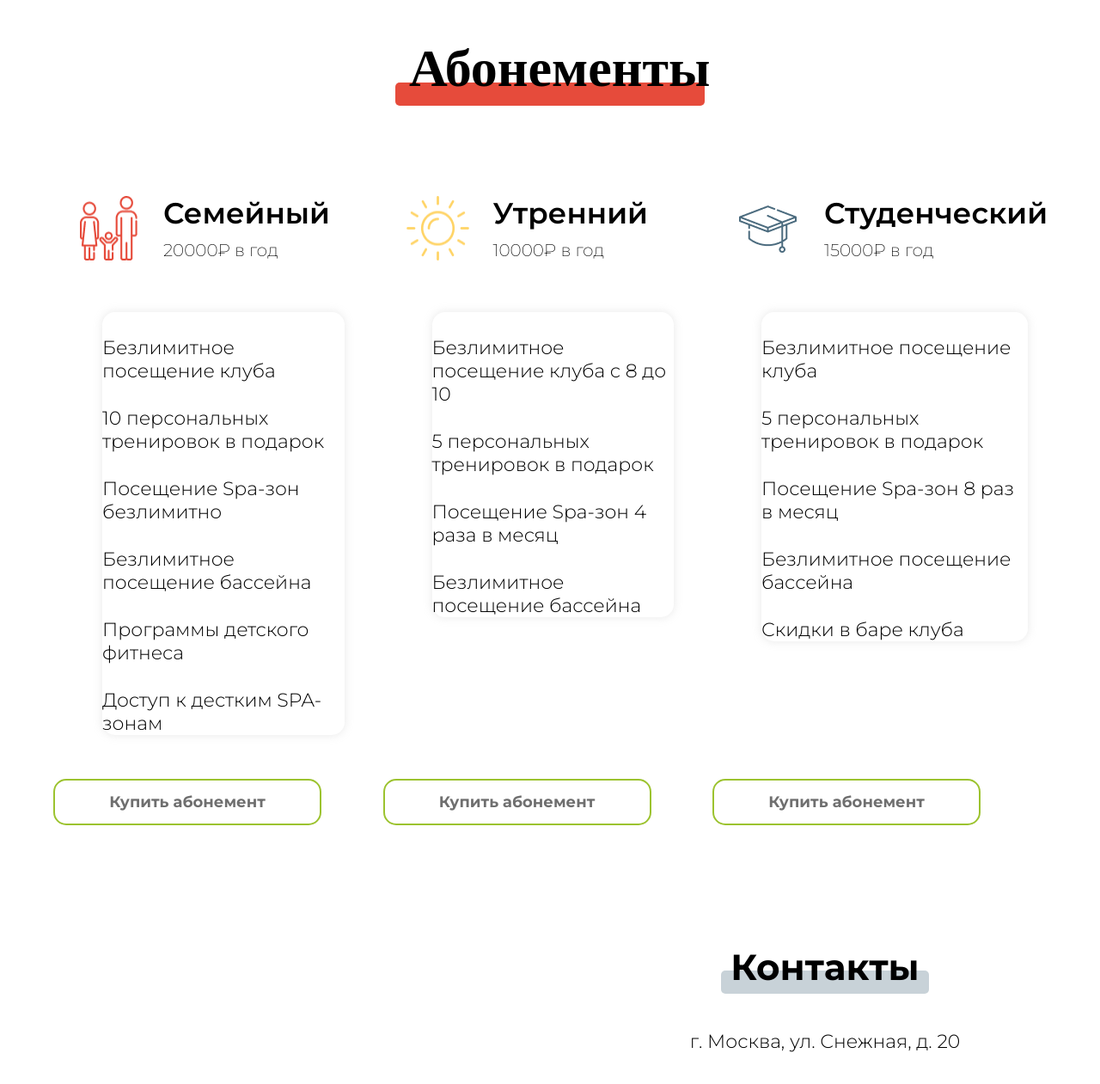
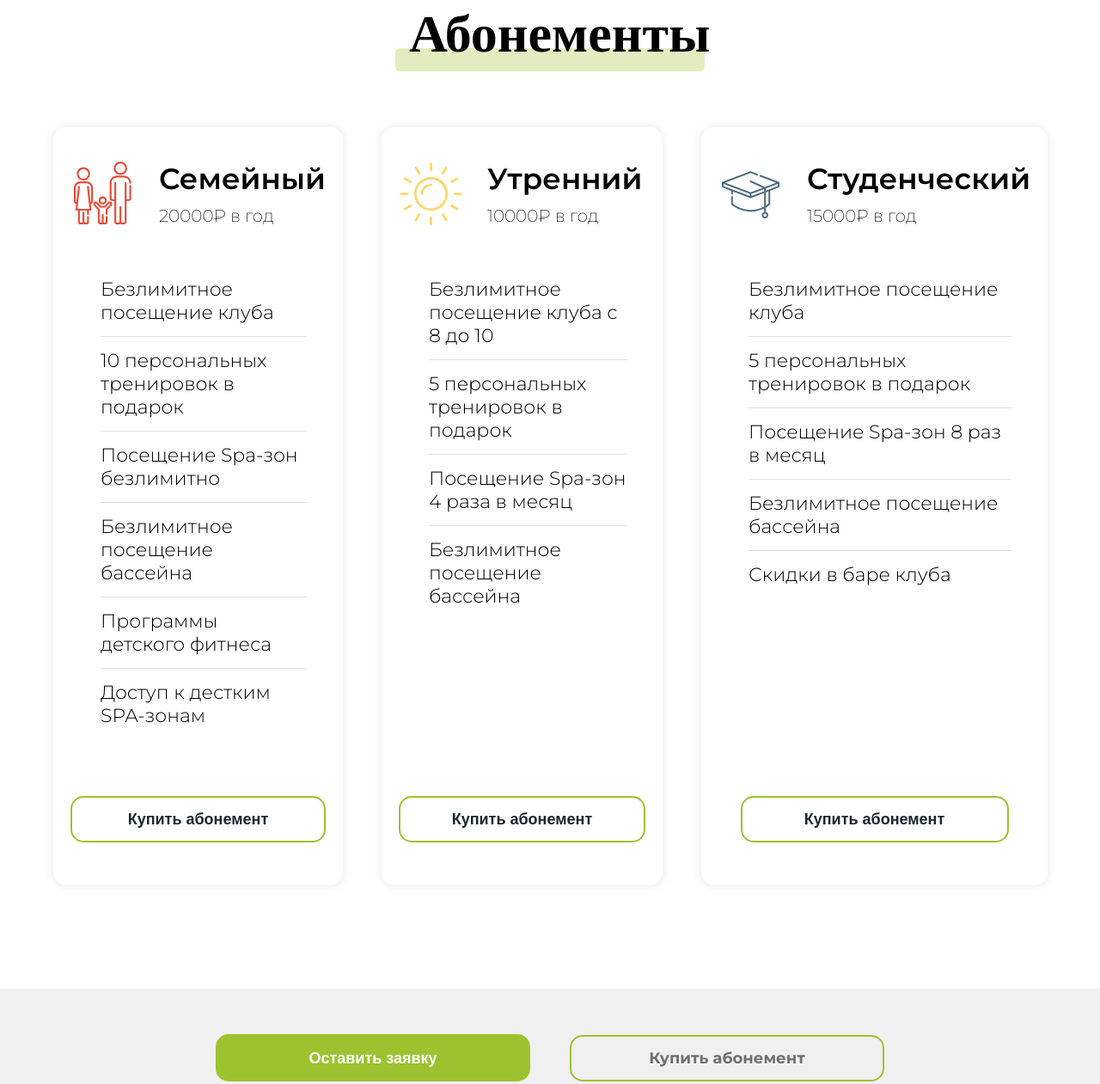
Before and after one commit to ArturMuse/FitnessTerra, a website built with webpack: page src/tickets.html in a window 1280 px wide. Shown: the part 228-1489 px from the top of the page at 86% size. Built offline with nearby package versions, Linux system fonts and the light colour scheme.

Commit message:
Update tickets.html

```diff
--- a/src/scss/_footer.scss
+++ b/src/scss/_footer.scss
@@ -83,9 +83,6 @@
             margin-right: 20px;
         }
     }
-    &__copy {
-    }
-
     &__copy-text {
         background: #474747;
         padding: 30px 50px;
--- a/src/scss/sections/_tickets.scss
+++ b/src/scss/sections/_tickets.scss
@@ -8,22 +8,22 @@
 }
 .tickets {
     max-width: 1440px;
+    padding-bottom: 120px;
+    padding-top: 30px;
     &__title {
-        font-family: Cormorant Garamond;
+        font-family: "Cormorant Garamond";
         font-style: normal;
         font-weight: bold;
         font-size: 62px;
         line-height: 75px;
-
         color: #000000;
         max-width: 328px;
         margin-left: auto;
         margin-right: auto;
+        &::after {
+            background: rgba(156, 195, 47, 0.3);
+        }
     }
-}
-.section {
-}
-.section-title {
 }
 .tickets-list {
     list-style-type: none;
@@ -31,22 +31,19 @@
     margin-left: 62px;
     margin-right: 61px;
     margin-top: 70px;
-    grid-template-columns: 1fr 1fr 1fr;
-
+    grid-template-columns: repeat(3, 1fr);
     column-gap: 45px;
-
     &__card {
         grid-area: 1fr;
         display: flex;
         flex-direction: column;
-        height: 822px;
-        position: relative;
+        box-shadow: 0px 0px 10px 1px rgba(179, 179, 179, 0.25);
+        border-radius: 15px;
+        padding: 40px 20px 50px 20px;
     }
 
     &__card-inner {
         display: flex;
-        margin-top: 40px;
-        margin-left: 27px;
     }
 
     &__card-img {
@@ -61,23 +58,19 @@
     }
 
     &__card-title {
-        font-family: Montserrat;
         font-style: normal;
         font-weight: 600;
         font-size: 34px;
         line-height: 41px;
-
         color: #000000;
     }
 
     &__card-title-small {
         margin-top: 10px;
-        font-family: Montserrat;
         font-style: normal;
         font-weight: 200;
         font-size: 20px;
         line-height: 24px;
-
         color: #000000;
     }
 
@@ -86,42 +79,29 @@
         list-style-type: none;
         max-width: 310px;
         margin-top: 60px;
-        margin-left: 57px;
-
+        margin-left: 35px;
+        margin-right: 22px;
         background: #ffffff;
-        box-shadow: 0px 0px 10px 1px rgba(179, 179, 179, 0.25);
-        border-radius: 15px;
+        margin-bottom: 80px;
     }
 
     &__card-list-item {
-        margin-top: 28px;
-        font-family: Montserrat;
+        padding-bottom: 14px;
+        margin-bottom: 14px;
         font-style: normal;
         font-weight: 300;
         font-size: 22px;
         line-height: 27px;
-
         color: #000000;
+        border-bottom: 1px solid #e2e2e2;
+        &:last-child {
+            padding-bottom: 0;
+            margin-bottom: 0;
+            border: none;
+        }
     }
 
     &__card-btn {
-        display: block;
-        text-align: center;
-
-        border: 2px solid #9cc32f;
-        box-sizing: border-box;
-        border-radius: 15px;
-        font-family: Montserrat;
-        font-style: normal;
-        font-weight: bold;
-        font-size: 18px;
-        line-height: 22px;
-        color: #6f6f6f;
-        position: absolute;
-        bottom: 50px;
+        margin: auto auto 0 auto;
     }
 }
-.btn {
-}
-.btn-sm {
-}
--- a/src/tickets.html
+++ b/src/tickets.html
@@ -53,17 +53,17 @@
                 <nav class="menu__nav">
                     <ul class="menu__nav-list">
                         <li class="menu__nav-item">
-                            <a href="#" class="menu__nav-link">
+                            <a href="index.html" class="menu__nav-link">
                                 Главная
                             </a>
                         </li>
                         <li class="menu__nav-item">
-                            <a href="#" class="menu__nav-link">
+                            <a href="tickets.html" class="menu__nav-link">
                                 Абонементы
                             </a>
                         </li>
                         <li class="menu__nav-item">
-                            <a href="#" class="menu__nav-link">
+                            <a href="directions.html" class="menu__nav-link">
                                 Направления
                             </a>
                         </li>
@@ -75,12 +75,12 @@
                 <nav class="menu__nav">
                     <ul class="menu__nav-list">
                         <li class="menu__nav-item">
-                            <a href="#" class="menu__nav-link">
+                            <a href="timetable.html" class="menu__nav-link">
                                 Расписание
                             </a>
                         </li>
                         <li class="menu__nav-item">
-                            <a href="#" class="menu__nav-link">
+                            <a href="gallery.html" class="menu__nav-link">
                                 Галерея
                             </a>
                         </li>
@@ -93,13 +93,12 @@
                 </nav>
             </div>
         </header>
-        <!--ТВОЯ ВЕРСТКА НАЧИНАЕТСЯ ТУТ-->
         <section class="tickets section">
             <h1 class="tickets__title section-title"> <span>Абонементы</span> </h1>
             <ul class="tickets-list">
                 <li class="tickets-list__card">
                     <div class="tickets-list__card-inner">
-                        <img src="images/family.png" alt="family" class="tickets-list__card-img">
+                        <img src="images/card0.svg" alt="family" class="tickets-list__card-img">
                         <div class="tickets-list__card-inner-wrapper">
                             <h2 class="tickets-list__card-title">Семейный</h2>
                             <h3 class="tickets-list__card-title-small">20000₽ в год</h3>
@@ -118,7 +117,7 @@
                 </li>
                 <li class="tickets-list__card">
                     <div class="tickets-list__card-inner">
-                        <img src="images/sun.png" alt="sun" class="tickets-list__card-img">
+                        <img src="images/card1.svg" alt="sun" class="tickets-list__card-img">
                         <div class="tickets-list__card-inner-wrapper">
                             <h2 class="tickets-list__card-title">Утренний</h2>
                             <h3 class="tickets-list__card-title-small">10000₽ в год</h3>
@@ -134,13 +133,9 @@
                     <button class="btn btn-sm  tickets-list__card-btn">Купить абонемент</button>
 
                 </li>
-
-
-
-                </li>
                 <li class="tickets-list__card">
                     <div class="tickets-list__card-inner">
-                        <img src="images/tophat.png" alt="hat" class="tickets-list__card-img">
+                        <img src="images/card2.svg" alt="hat" class="tickets-list__card-img">
                         <div class="tickets-list__card-inner-wrapper">
                             <h2 class="tickets-list__card-title">Студенческий</h2>
                             <h3 class="tickets-list__card-title-small">15000₽ в год</h3>
@@ -153,10 +148,18 @@
                         <li class="tickets-list__card-list-item">Безлимитное посещение бассейна</li>
                         <li class="tickets-list__card-list-item">Скидки в баре клуба</li>
                     </ul>
-
                     <button class="btn btn-sm  tickets-list__card-btn">Купить абонемент</button>
+                </li>
             </ul>
         </section>
+        <div class="actions">
+            <button type="button" class="actions__btn btn js-popup-contact-toggle">
+                Оставить заявку
+            </button>
+            <a href="#" class="actions__link btn btn-sm">
+                Купить абонемент
+            </a>
+        </div>
         <footer class="footer">
             <div class="footer__inner">
                 <div class="footer__map">
```
Also changed, not shown: src/index.html (+5 -5 lines), src/images/card0.svg (added), src/images/card1.svg (added), src/images/card2.svg (added), src/images/family.png (deleted), src/images/sun.png (deleted), src/images/tophat.png (deleted).
